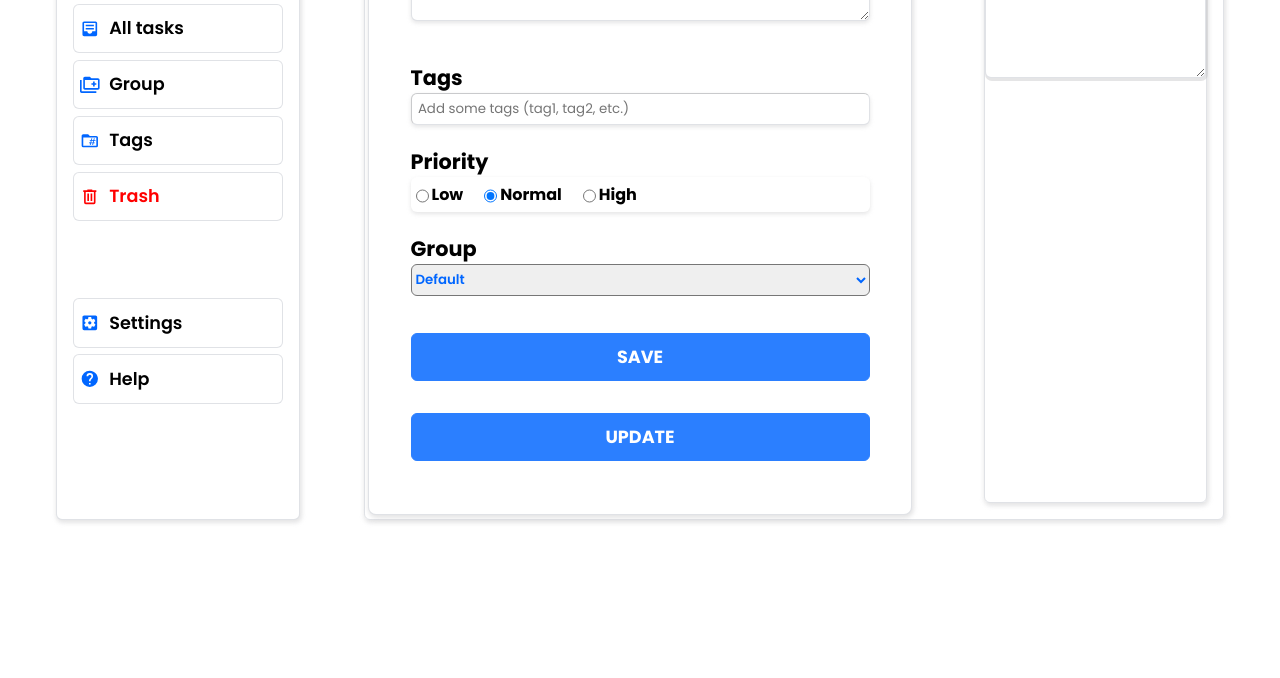
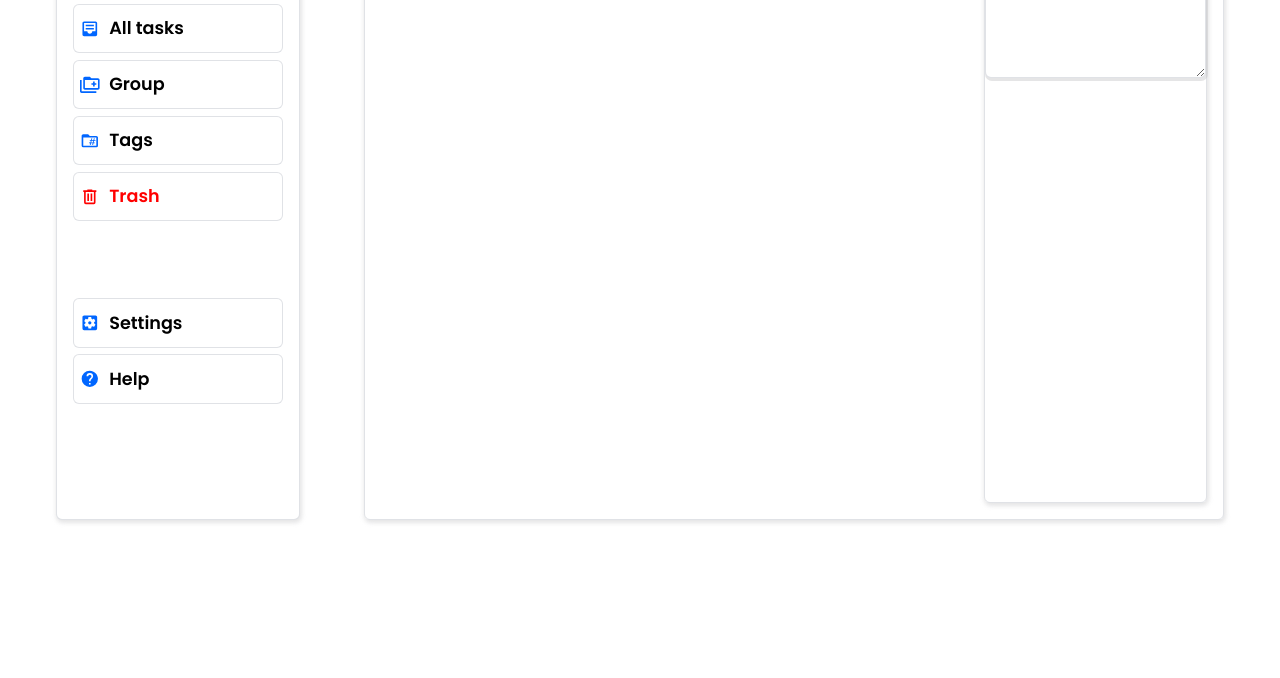
Before and after one commit to powermate25/todo-list, a plain HTML site: page index.html in a window 1280 px wide. Shown: the part 281-959 px from the top of the page. Drawn offline with Linux system fonts and the light colour scheme; a web font is replaced by a local one.

Commit message:
Checkpoint save: Todo List project working beta - Currently adding functionalities (group, folder, etc ) - Various UI & UX updates

```diff
--- a/index.html
+++ b/index.html
@@ -7,7 +7,7 @@
     <script src="./modules/module-main-events.js" type="module" defer></script>
     <body>
 
-        <dialog class="add-todo-dialog" closedby="closerequest" open >
+        <dialog class="add-todo-dialog" closedby="closerequest" >
             <div class="dialog-heading">
                 <button class="cancel-btn"><svg xmlns="http://www.w3.org/2000/svg" viewBox="0 0 24 24"><path d="M20,11V13H8L13.5,18.5L12.08,19.92L4.16,12L12.08,4.08L13.5,5.5L8,11H20Z" /></svg>
                  Go back</button>
@@ -47,6 +47,7 @@
 
                     <div class="task-group">
                         <p>Group</p>
+
                         <label for="group">
                             <select id="group" name="group">
                                 <option value="default" selected>Default</option>
```
